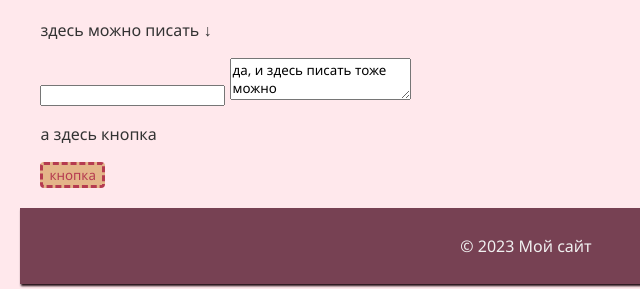
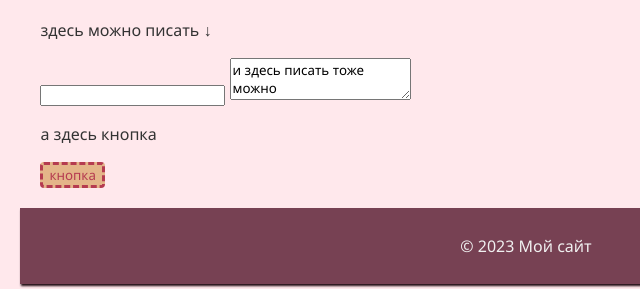
Before and after one commit to EroshinaV/L05_html_css_Eroshina, a plain HTML site: page index.html in a window 1280 px wide. Shown: the part 644-933 px from the top of the page, 114-754 px from the left. Drawn offline with Linux system fonts and the light colour scheme.

Commit message:
Update index.html

```diff
--- a/index.html
+++ b/index.html
@@ -27,7 +27,7 @@
             <img src="./cat.jpeg" alt="а это котик" type="img"><img>
             <p>здесь можно писать ↓</p>
             <input>
-            <textarea type="textarea">да, и здесь писать тоже можно</textarea>
+            <textarea type="textarea">и здесь писать тоже можно</textarea>
             <p>а здесь кнопка</p>
             <button type="button">кнопка</button>
 
```
